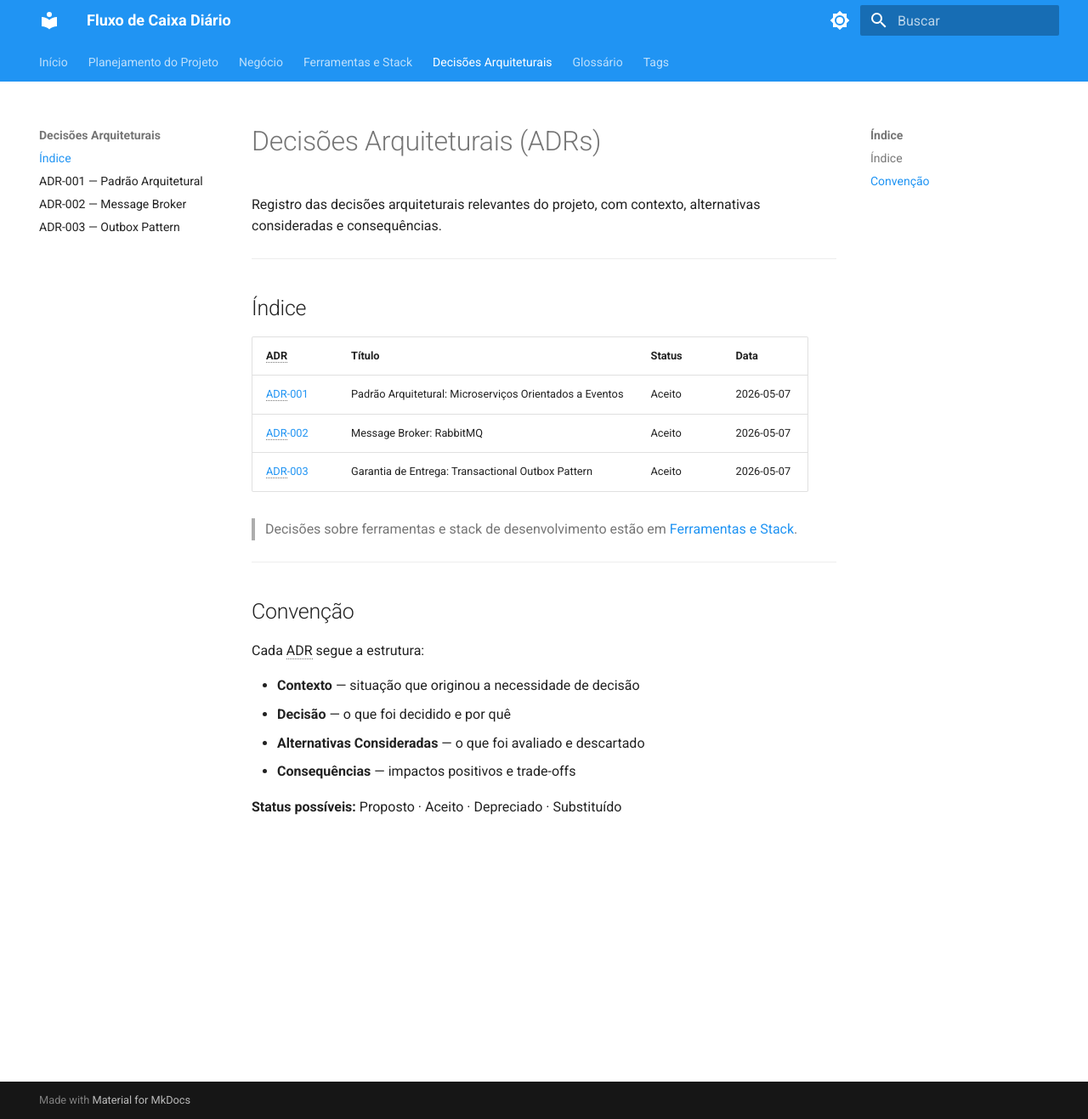
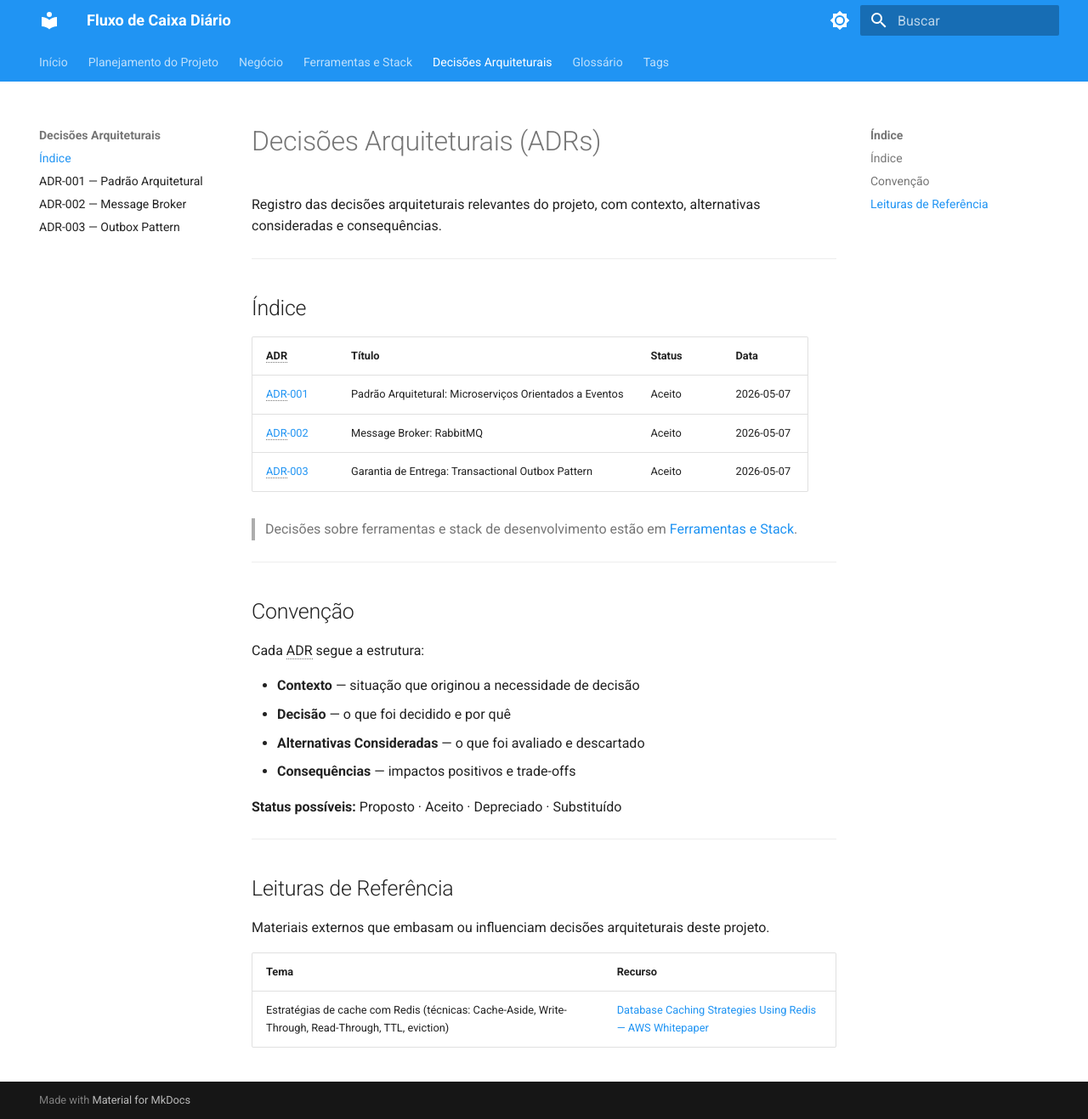
Before and after one commit to gsperim/account-engine-lab, an MkDocs documentation site: the page built from docs/adr/index.md, in a window 1280 px wide and 1317 px high. Shown: the whole window at 85% size. Built offline with MkDocs 1.6.1 and Material for MkDocs 9.7.7, drawn with Linux system fonts in a browser that asks for light colours.

Commit message:
docs: adicionar seção de leituras de referência no índice de ADRs
Inclui whitepaper da AWS sobre estratégias de cache com Redis como
referência arquitetural para o ADR pendente de cache da Consolidação.

Co-Authored-By: Claude Sonnet 4.6 <noreply@anthropic.com>

```diff
--- a/docs/adr/index.md
+++ b/docs/adr/index.md
@@ -26,3 +26,13 @@ Cada ADR segue a estrutura:
 - **Consequências** — impactos positivos e trade-offs
 
 **Status possíveis:** Proposto · Aceito · Depreciado · Substituído
+
+---
+
+## Leituras de Referência
+
+Materiais externos que embasam ou influenciam decisões arquiteturais deste projeto.
+
+| Tema | Recurso |
+|------|---------|
+| Estratégias de cache com Redis (técnicas: Cache-Aside, Write-Through, Read-Through, TTL, eviction) | [Database Caching Strategies Using Redis — AWS Whitepaper](https://docs.aws.amazon.com/pdfs/whitepapers/latest/database-caching-strategies-using-redis/database-caching-strategies-using-redis.pdf) |
```
